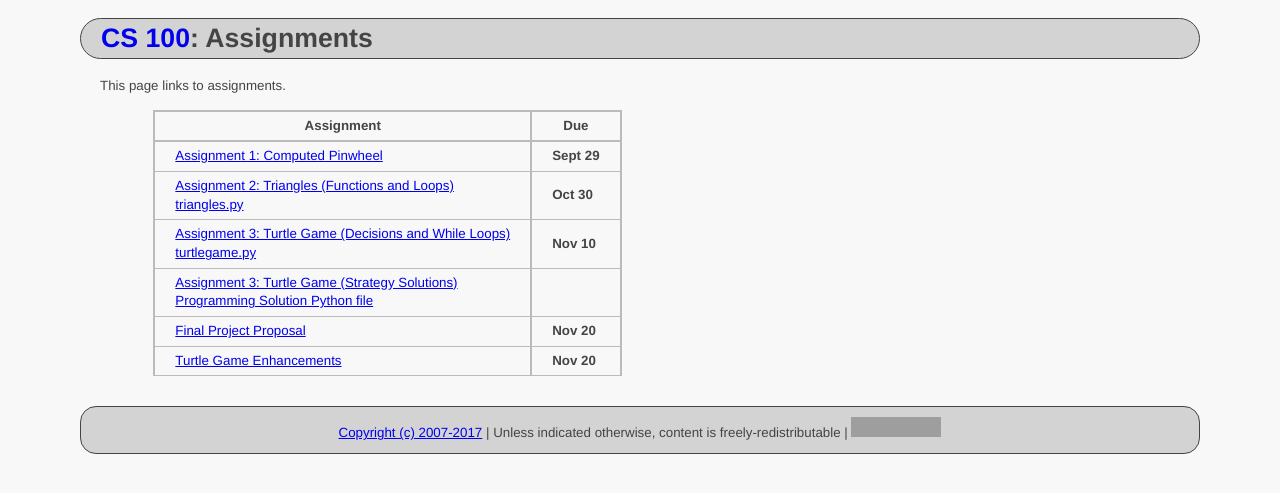
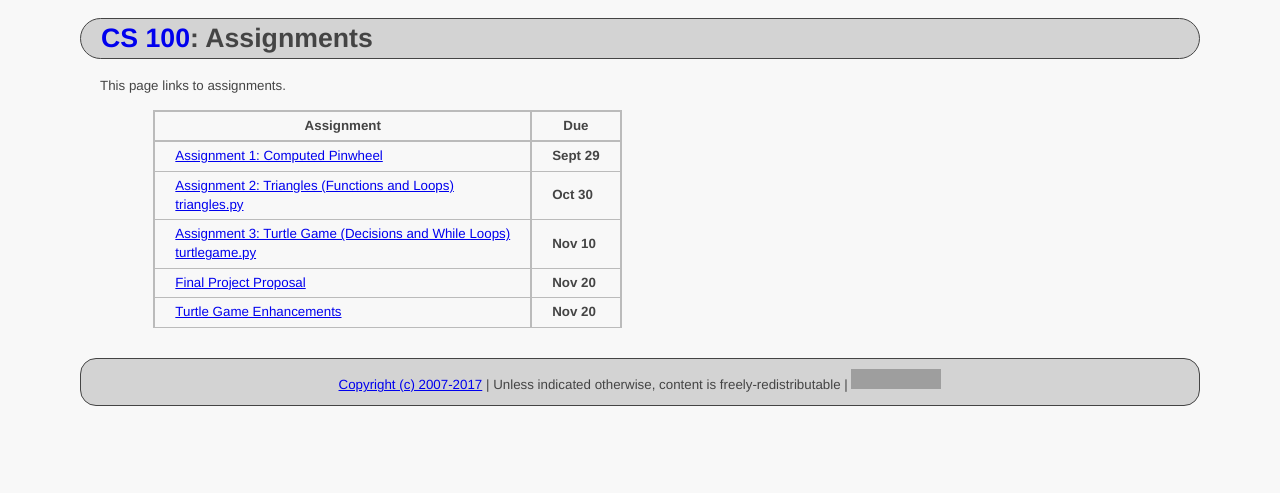
Before and after one commit to ycpcs/cs100-fall2017, a Jekyll site: the page built from assign/index.md, in a window 1280 px wide. Shown: the top 493 px of the page. Built offline with Jekyll 4.4.1, drawn with Linux system fonts in a browser that asks for light colours; grey boxes are pictures that could not be loaded.

Commit message:
removed solutions links

```diff
--- a/assign/index.md
+++ b/assign/index.md
@@ -12,7 +12,6 @@ This page links to assignments.
 > [Assignment 1: Computed Pinwheel](CPADS_Assign1.pdf)                                   | **Sept 29** |
 > [Assignment 2: Triangles (Functions and Loops)](CPADS_Assign2.pdf) <br /> [triangles.py](src/triangles.py)                                                         | **Oct 30**  |
 > [Assignment 3: Turtle Game (Decisions and While Loops)](CPADS_Assign3.pdf) <br /> [turtlegame.py](src/turtlegame.py)                                                       | **Nov 10**  |
-> [Assignment 3: Turtle Game (Strategy Solutions)](CPADS_Assign3-strategies-solution.pdf) <br /> [Programming Solution Python file](src/turtlegame-solution.py)                                                        |             |
 > [Final Project Proposal](CPADS_FinalProject.pdf)                                       | **Nov 20** |
 > [Turtle Game Enhancements](CPADS_TurtleGameProject.pdf)                                | **Nov 20** |
 
```
